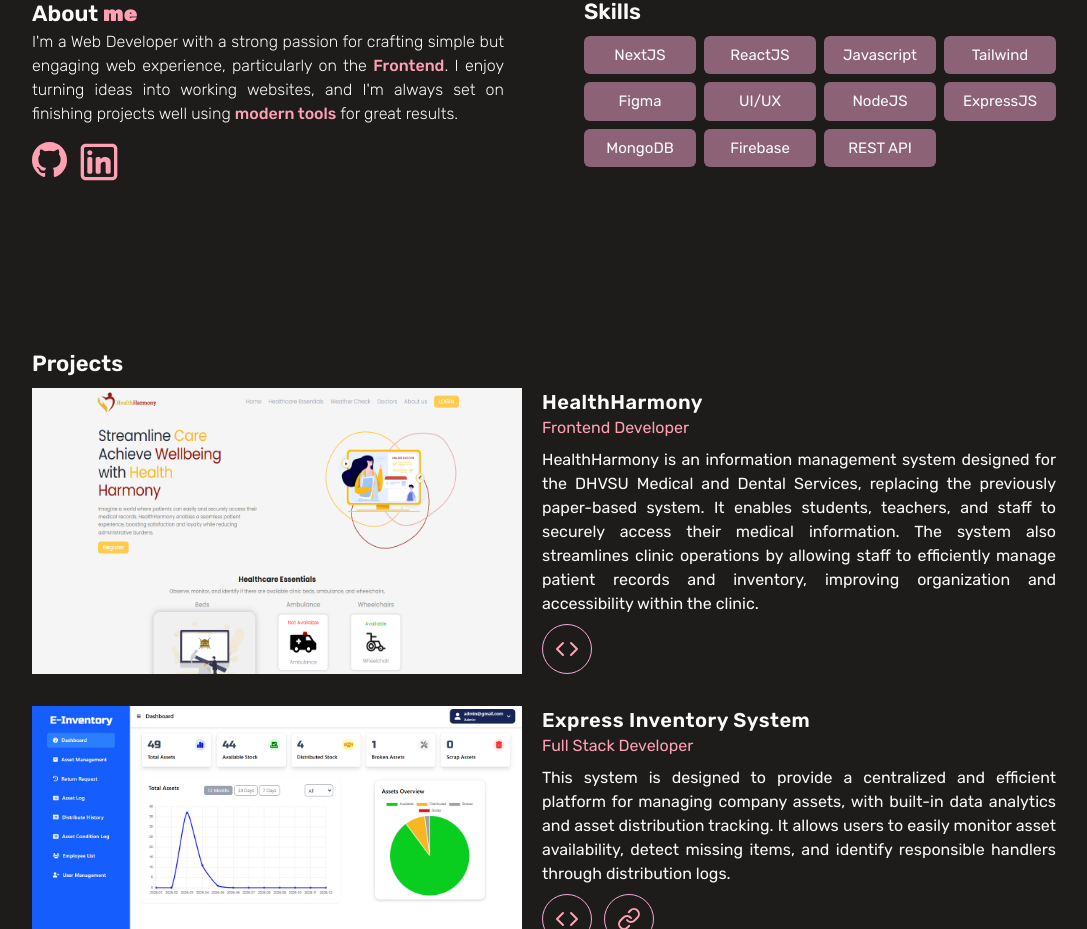
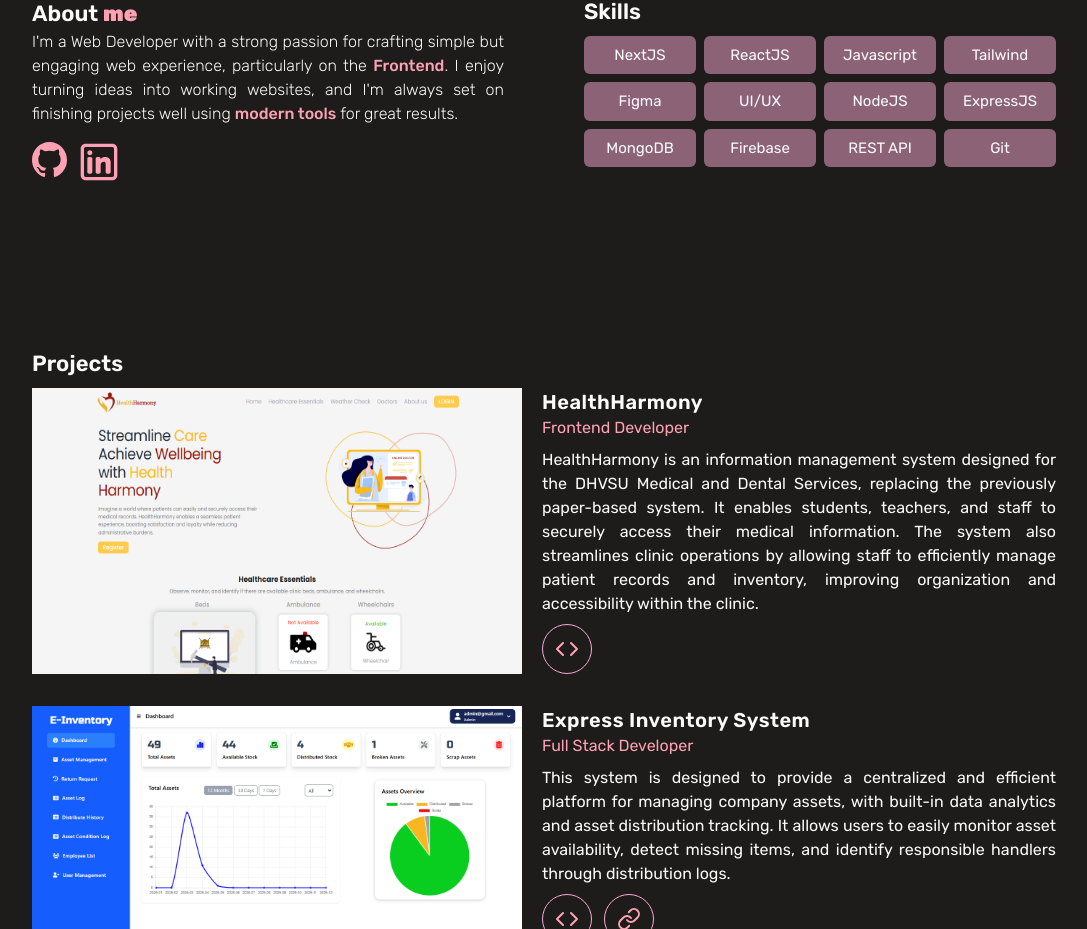
Before and after one commit to okimchi123/miko-portfolio_V1, a Next.js app: page / in a window 1280 px wide. Shown: the part 777-1706 px from the top of the page, without its empty margins (96-1183 px from the left). Built offline with nearby package versions, Linux system fonts and the light colour scheme.

Commit message:
updated frontend

```diff
--- a/src/components/layout/AboutMe.jsx
+++ b/src/components/layout/AboutMe.jsx
@@ -15,6 +15,7 @@ export default function AboutMe() {
     "MongoDB",
     "Firebase",
     "REST API",
+    "Git",
   ];
   return (
     <section id="about" className="h-fit md:h-[500px] py-20 md:py-8 w-[90%] md:w-[80%] gap-20 md:gap-20 flex flex-col md:flex-row items-center">
```
